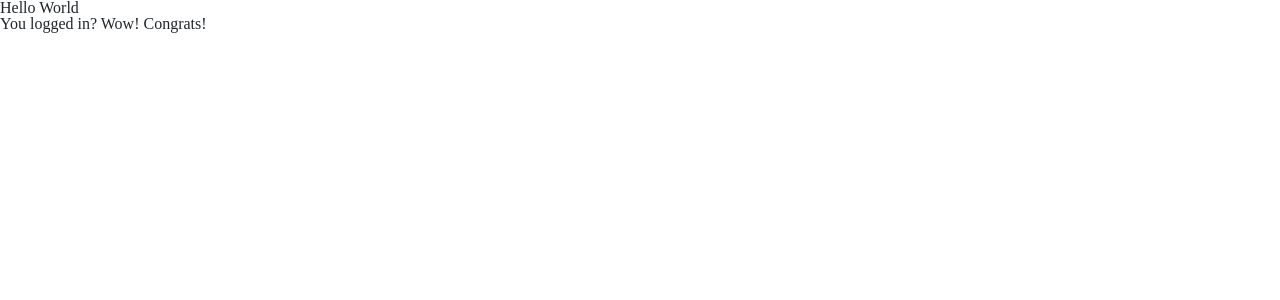
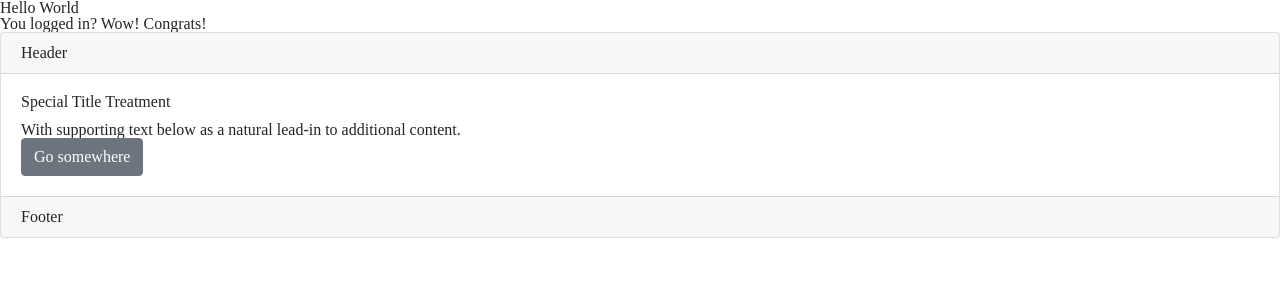
Before and after one commit to tabmanager/client, a React (Create React App) app: page / in a window 1280 px wide. Shown: the top 300 px of the page. Built offline with nearby package versions, Linux system fonts and the light colour scheme; sample sign-in values are in the browser's storage.

Commit message:
Added a card component to Lists. It may change a lot, but I just wanted something there to map on when I get data. Also, sorry about that first commit(s) kerfuffle!

```diff
--- a/src/components/Lists.js
+++ b/src/components/Lists.js
@@ -1,4 +1,6 @@
 import React, { Component } from 'react';
+import { Card, Button, CardHeader, CardFooter, CardBody,
+    CardTitle, CardText } from 'reactstrap';
 
 // ---
 
@@ -6,7 +8,18 @@ class Lists extends Component {
   render() {
     return (
         <div className="Lists">
-          You logged in? Wow! Congrats!
+            You logged in? Wow! Congrats!
+            <div>
+                <Card>
+                    <CardHeader>Header</CardHeader>
+                    <CardBody>
+                        <CardTitle>Special Title Treatment</CardTitle>
+                        <CardText>With supporting text below as a natural lead-in to additional content.</CardText>
+                        <Button>Go somewhere</Button>
+                    </CardBody>
+                    <CardFooter>Footer</CardFooter>
+                </Card>
+            </div>
         </div>
     );
   }
```
